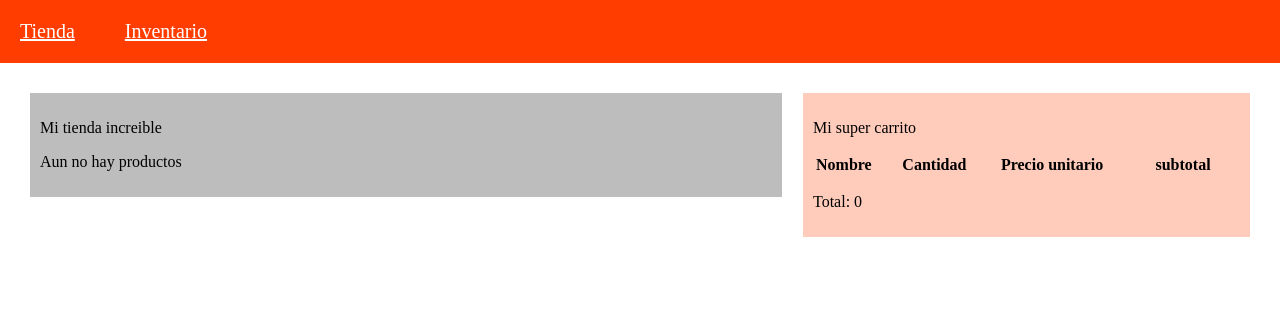
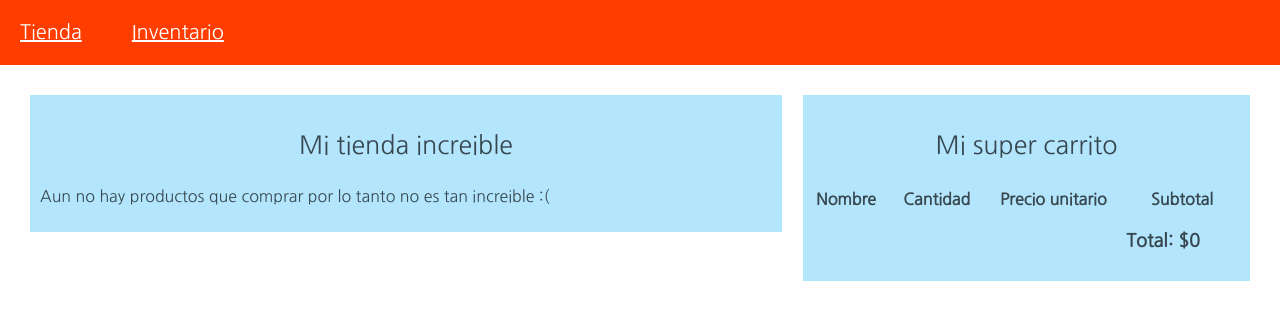
Before and after one commit to johancastillo/CarritoDeCompras, a React (Create React App) app: page / in a window 1280 px wide. Shown: the top 320 px of the page. Built offline with nearby package versions, Linux system fonts and the light colour scheme.

Commit message:
Mejoras en estilos y readme.md

```diff
--- a/public/index.html
+++ b/public/index.html
@@ -24,7 +24,9 @@
       work correctly both with client-side routing and a non-root public URL.
       Learn how to configure a non-root public URL by running `npm run build`.
     -->
-    <title>React App</title>
+    <link href="https://fonts.googleapis.com/css2?family=Source+Sans+Pro&display=swap" rel="stylesheet">
+    <link href="https://fonts.googleapis.com/css2?family=Nanum+Gothic&display=swap" rel="stylesheet">
+    <title>Super Tienda Online</title>
   </head>
   <body>
     <noscript>You need to enable JavaScript to run this app.</noscript>
--- a/src/components/carrito/carrito.js
+++ b/src/components/carrito/carrito.js
@@ -8,9 +8,9 @@ class Carrito extends Component {
         console.log('<= carrito');
         return (
             <div>
-                <p>Mi super carrito</p>
+                <p className="titulo">Mi super carrito</p>
                 <Tabla productoseEnCarrito={this.props.productoseEnCarrito} />
-                <p>Total: {this.props.total}</p>
+                <p className="total"><strong>Total: ${this.props.total}</strong></p>
             </div>
         )
     }
--- a/src/components/carrito/tabla.js
+++ b/src/components/carrito/tabla.js
@@ -37,7 +37,7 @@ const Tabla = (props) => {
                             Precio unitario
                         </th>
                         <th>
-                            subtotal
+                            Subtotal
                         </th>
                     </tr>
                 </thead>
--- a/src/components/tienda/index.js
+++ b/src/components/tienda/index.js
@@ -11,14 +11,14 @@ class Index extends Component {
         </ul>
       )));
 
-      noHayProductos = () => (<div><p>Aun no hay productos</p></div>)
+      noHayProductos = () => (<div><p>Aun no hay productos que comprar por lo tanto no es tan increible :(</p></div>)
 
 
     render() {
         return (
             <div id="tiendaContainer">
                 <div id="containerLeft">
-                    <p>Mi tienda increible</p>
+                    <p className="titulo">Mi tienda increible</p>
                     {(this.props.productos.length > 0)? this.listarProductos() : this.noHayProductos()}
                 </div>
                 <div id="containerRight">
--- a/src/components/tienda/producto.js
+++ b/src/components/tienda/producto.js
@@ -74,12 +74,12 @@ class Producto extends Component {
                    <img src="./logo512.png"/>
                 </div>
                 <div id="productCardDescription">
-                    <p>{this.props.data.nombre}</p>
+                    <p className="cardNombre">{this.props.data.nombre}</p>
                     <p>$ {this.props.data.precio}</p>
                     <p>Quedan: {this.props.data.cantidad}</p>
-                    <button onClick={this.handleOpenModal}>Add to Car</button>
+                    <button onClick={this.handleOpenModal}>Agregar al carrito</button>
                     <Modal isOpen={this.state.openModal} onClose={this.handleCloseModal}>
-                        <label>Cuantos quieres?</label>
+                        <label>Cuantas piezas de <strong>{this.props.data.nombre}</strong> deseas?</label>
                         <input
                         type="number"
                         name="cantidad"
@@ -88,7 +88,7 @@ class Producto extends Component {
                         onChange={this.onChange}
                         value={this.state.cantidad}/>
 
-                        <button disabled={this.state.disabled} onClick={this.add}>Add</button>
+                        <button disabled={this.state.disabled} onClick={this.add}>Agregar al acrrito</button>
                     </Modal>
                 </div>
             </div>
--- a/src/css/index.css
+++ b/src/css/index.css
@@ -1,9 +1,40 @@
+
+body{
+  margin: 0;
+  font-family: 'Nanum Gothic', sans-serif;
+}
+
+.titulo{
+  text-align: center;
+  font-size: 25px;
+}
+
 .margin{
   margin: 30px;
 }
 .table{
   width: 100%;
   text-align: left;
+}
+
+input{
+  color: #039BE5;
+  height: 30px;
+  margin-top: 8px;
+  border-radius: 6px;
+  border-color: white;
+  font-weight: 800;
+  font-size: large;
+  margin-right: 10px;
+}
+
+button{
+  margin-left: 10px;
+  background-color: #FF3D00;
+  color: white;
+  border-style: none;
+  height: 25px;
+  border-radius: 6px;
 }
 
 .table td{
@@ -25,16 +56,18 @@
 
 
 #containerLeft{
+  color: #37474F;
   float: left;
   width: 60%;
-  background-color:#BDBDBD;
+  background-color:#B3E5FC;
   padding: 10px;
 }
 
 #containerRight{
+  color: #37474F;
   float: inline-end;
   width: 35%;
-  background-color: #FFCCBC;
+  background-color:#B3E5FC;
   padding: 10px;
 }
 
@@ -44,7 +77,7 @@
   border-radius: 10px;
   margin-left: 8px;
   padding: 10px;
-  height: 150px;
+  display:flex;
 }
 #productCardPhoto{
   width: 130px;
@@ -60,26 +93,28 @@
 #productCardDescription{
   color: #37474F;
   float: right;
-  align-items: center;
-  justify-content: center;
+
   width: 70%;
   margin: 10px;
-  margin: 5px;
+
 }
 
-body{
-  margin: 0;
+.cardNombre{
+  font-size: 20px;
+  font-weight: bold;
+
 }
+
+.total{
+  text-align: end;
+  margin-right: 40px;
+  font-size: 18px;
+}
+
 
 .center{
   text-align: center;
 }
-.rojo{
-  color: red;
-}
-
-
-
 
 
 .m_left{
@@ -100,11 +135,14 @@ body{
 }
 
 .Modal__container {
+  align-items: center;
+  justify-content: center;
   position: relative;
   top: 10rem;
   background-color: #ffffff;
-  padding: 1rem;
+  padding: 50px;
   width: 400px;
+  min-height: 80px;
 }
 
 .Modal__close-button {
@@ -112,6 +150,6 @@ body{
   top: 0;
   right: 0;
   border: 0;
-  background-color: #F5F5F5;
+  background-color: #FF3D00;
   padding: 0.5rem 1rem;
 }
```
Also changed, not shown: 1 other file (tests, documents, lock files or other folders).
